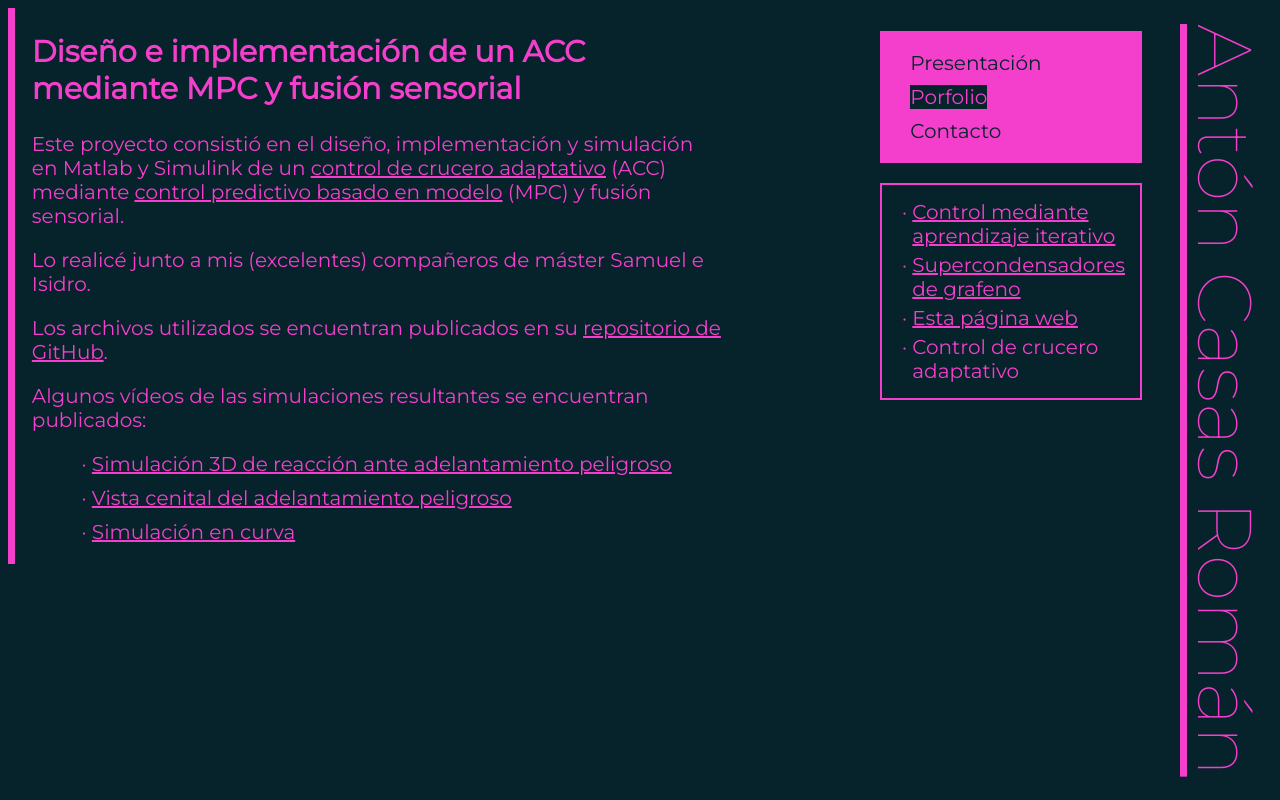
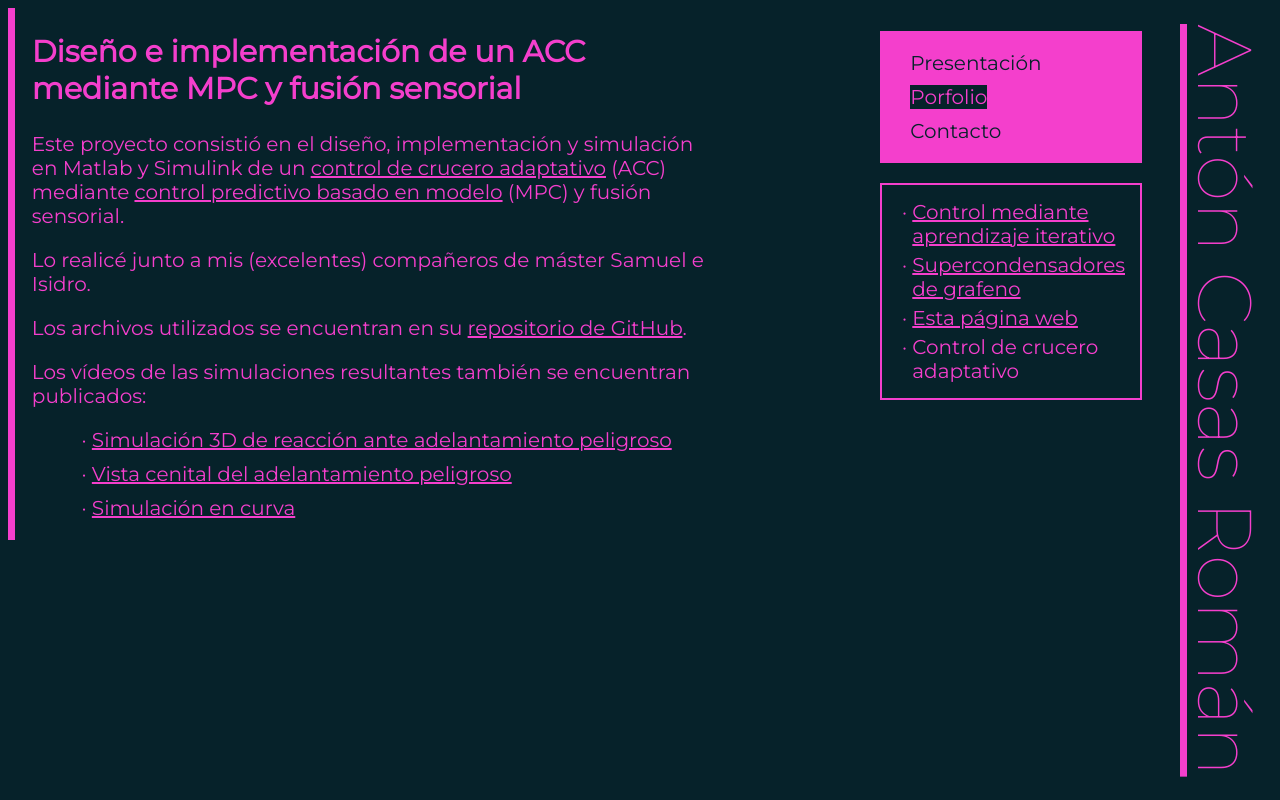
Before and after one commit to 4ntn/4ntn.github.io, a plain HTML site: page portfolio/vehiculos.html in a window 1280 px wide. Drawn offline with Linux system fonts and the light colour scheme.

Commit message:
Update vehiculos.html

```diff
--- a/portfolio/vehiculos.html
+++ b/portfolio/vehiculos.html
@@ -35,8 +35,8 @@
         <h1>Diseño e implementación de un ACC mediante MPC y fusión sensorial</h1>
         <p>Este proyecto consistió en el diseño, implementación y simulación en Matlab y Simulink de un <a href="https://es.wikipedia.org/wiki/Control_de_crucero_adaptativo" target="_blank" rel="noopener">control de crucero adaptativo</a> (ACC) mediante <a href="https://es.wikipedia.org/wiki/Control_predictivo_por_modelo" target="_blank" rel="noopener">control predictivo basado en modelo</a> (MPC) y fusión sensorial.</p>
         <p>Lo realicé junto a mis (excelentes) compañeros de máster Samuel e Isidro.</p>
-        <p>Los archivos utilizados se encuentran publicados en su <a href="https://github.com/derpberk/ControlVehiculosMPC" target="_blank" rel="noopener">repositorio de GitHub</a>.</p>
-        <p>Algunos vídeos de las simulaciones resultantes se encuentran publicados:</p>
+        <p>Los archivos utilizados se encuentran en su <a href="https://github.com/derpberk/ControlVehiculosMPC" target="_blank" rel="noopener">repositorio de GitHub</a>.</p>
+        <p>Los vídeos de las simulaciones resultantes también se encuentran publicados:</p>
         <ul>
           <li><a href="https://www.youtube.com/watch?v=t6OCKYygDjM" target="_blank" rel="noopener">Simulación 3D de reacción ante adelantamiento peligroso</a></li>
           <li><a href="https://www.youtube.com/watch?v=KhA-w_EQXy8" target="_blank" rel="noopener">Vista cenital del adelantamiento peligroso</a></li>
```
